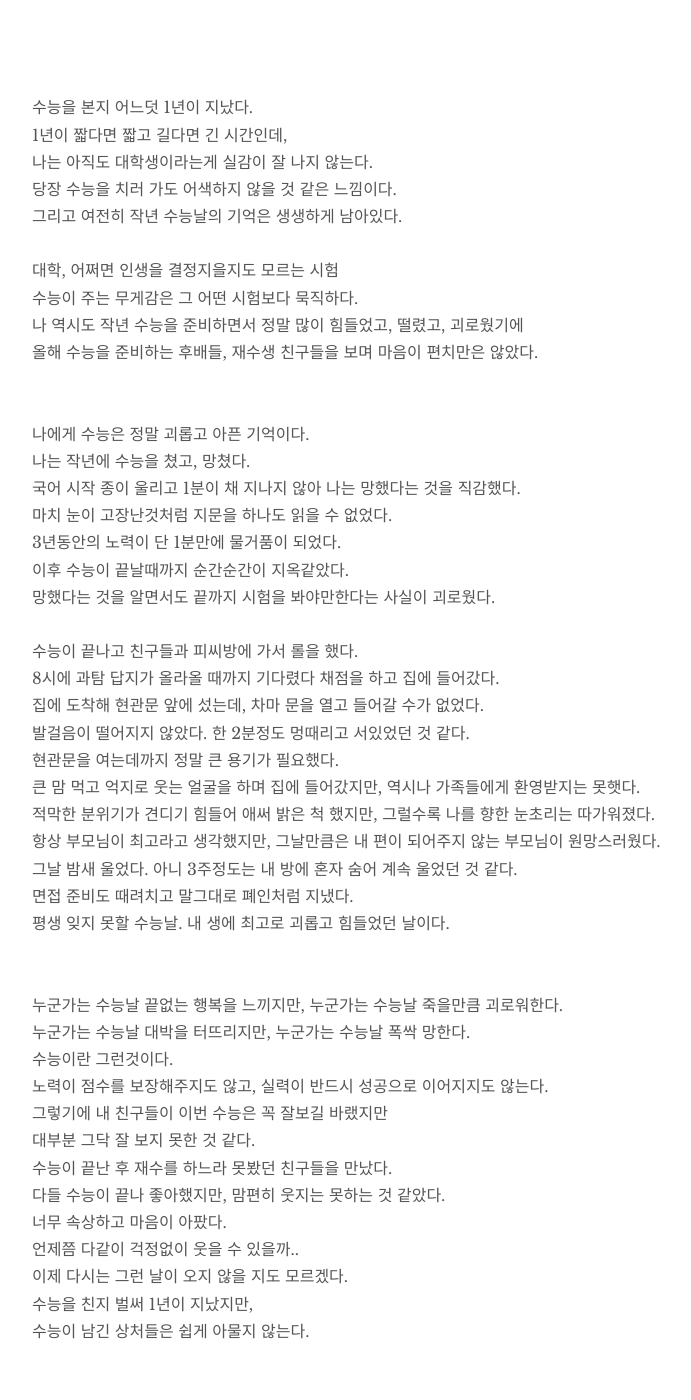
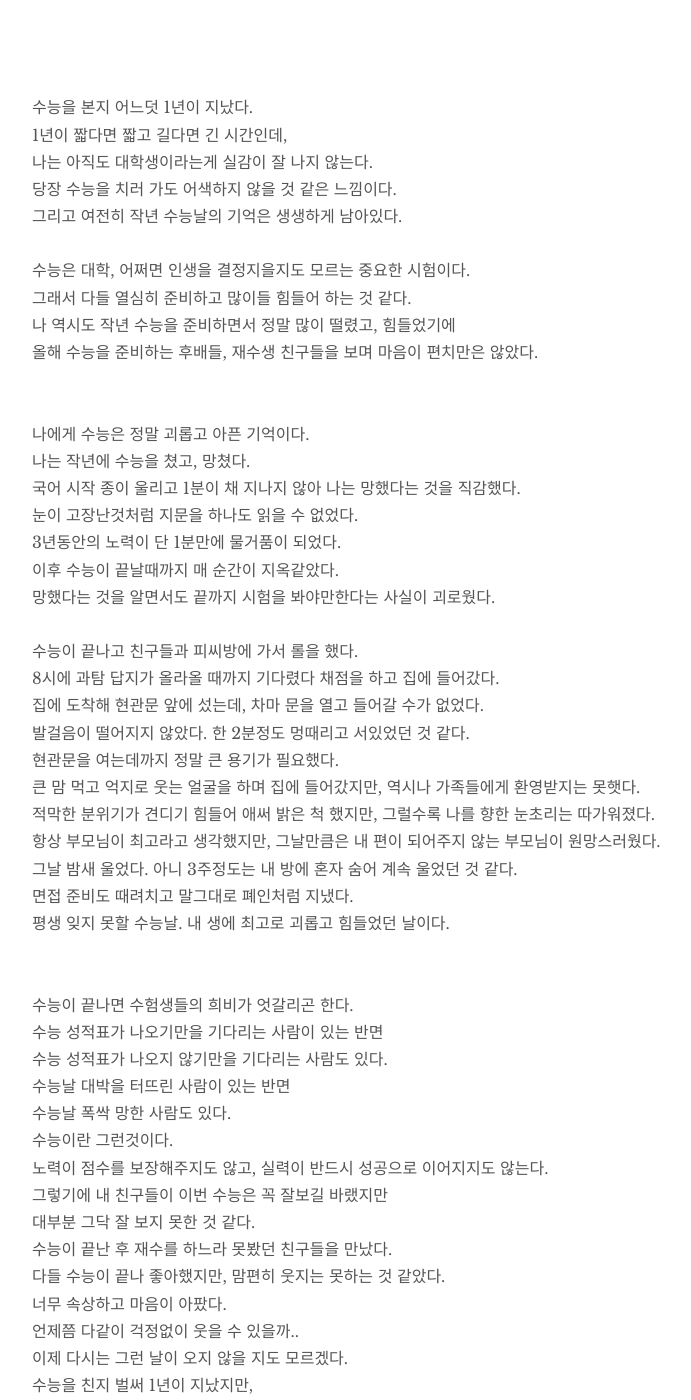
Before and after one commit to 1bin01/1bin01.github.io, a Jekyll site: the page built from _posts/2020-12-06-diary1.md, in a window 1280 px wide and 1400 px high, scrolled down 336 px. Shown: the whole window, without its empty margins (208-899 px from the left). Built offline with Jekyll 4.4.1, drawn with Linux system fonts in a browser that asks for light colours; comment, search, counter and statistics services are not loaded.

Commit message:
Update 2020-12-06-diary1.md

```diff
--- a/_posts/2020-12-06-diary1.md
+++ b/_posts/2020-12-06-diary1.md
@@ -13,17 +13,17 @@ tags: 일기장
 당장 수능을 치러 가도 어색하지 않을 것 같은 느낌이다.
 그리고 여전히 작년 수능날의 기억은 생생하게 남아있다.
 <br>
-대학, 어쩌면 인생을 결정지을지도 모르는 시험
-수능이 주는 무게감은 그 어떤 시험보다 묵직하다.
-나 역시도 작년 수능을 준비하면서 정말 많이 힘들었고, 떨렸고, 괴로웠기에
+수능은 대학, 어쩌면 인생을 결정지을지도 모르는 중요한 시험이다.
+그래서 다들 열심히 준비하고 많이들 힘들어 하는 것 같다.
+나 역시도 작년 수능을 준비하면서 정말 많이 떨렸고, 힘들었기에
 올해 수능을 준비하는 후배들, 재수생 친구들을 보며 마음이 편치만은 않았다.
 <br>
 나에게 수능은 정말 괴롭고 아픈 기억이다.
 나는 작년에 수능을 쳤고, 망쳤다.
 국어 시작 종이 울리고 1분이 채 지나지 않아 나는 망했다는 것을 직감했다.
-마치 눈이 고장난것처럼 지문을 하나도 읽을 수 없었다.
+눈이 고장난것처럼 지문을 하나도 읽을 수 없었다.
 3년동안의 노력이 단 1분만에 물거품이 되었다.
-이후 수능이 끝날때까지 순간순간이 지옥같았다.
+이후 수능이 끝날때까지 매 순간이 지옥같았다.
 망했다는 것을 알면서도 끝까지 시험을 봐야만한다는 사실이 괴로웠다.
 <br>
 수능이 끝나고 친구들과 피씨방에 가서 롤을 했다.
@@ -38,8 +38,11 @@ tags: 일기장
 면접 준비도 때려치고 말그대로 폐인처럼 지냈다.
 평생 잊지 못할 수능날. 내 생에 최고로 괴롭고 힘들었던 날이다.
 <br>
-누군가는 수능날 끝없는 행복을 느끼지만, 누군가는 수능날 죽을만큼 괴로워한다.
-누군가는 수능날 대박을 터뜨리지만, 누군가는 수능날 폭싹 망한다.
+수능이 끝나면 수험생들의 희비가 엇갈리곤 한다.
+수능 성적표가 나오기만을 기다리는 사람이 있는 반면
+수능 성적표가 나오지 않기만을 기다리는 사람도 있다.
+수능날 대박을 터뜨린 사람이 있는 반면
+수능날 폭싹 망한 사람도 있다.
 수능이란 그런것이다.
 노력이 점수를 보장해주지도 않고, 실력이 반드시 성공으로 이어지지도 않는다.
 그렇기에 내 친구들이 이번 수능은 꼭 잘보길 바랬지만
```
